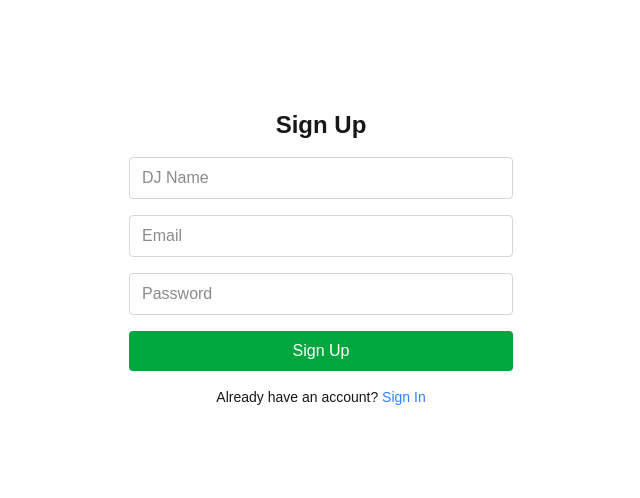
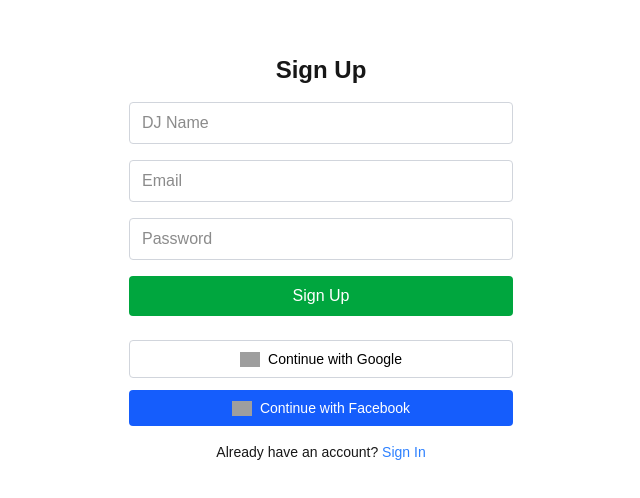
Before and after one commit to larrybesant/MixAndMingle, a Next.js app: page /signup in a window 1280 px wide. Shown: the part 142-640 px from the top of the page, without its empty margins (319-959 px from the left). Built offline with nearby package versions, Linux system fonts and the light colour scheme; no server answers; grey boxes are pictures that could not be loaded.

Commit message:
✨ Add social signup buttons to signup page

```diff
--- a/app/signup/page.tsx
+++ b/app/signup/page.tsx
@@ -3,6 +3,7 @@
 import { useState } from 'react';
 import { useRouter } from 'next/navigation';
 import { supabase } from '@/lib/supabase/client';
+import Image from 'next/image';
 
 export default function SignupPage() {
   const [djName, setDjName] = useState('');
@@ -25,6 +26,13 @@
       setError(error.message);
     } else {
       router.push('/dashboard');
+    }
+  };
+
+  const handleOAuth = async (provider: 'google' | 'facebook') => {
+    const { error } = await supabase.auth.signInWithOAuth({ provider });
+    if (error) {
+      console.error('OAuth signup failed:', error.message);
     }
   };
 
@@ -66,6 +74,24 @@
           Sign Up
         </button>
 
+        <div className="space-y-3 pt-2">
+          <button
+            onClick={() => handleOAuth('google')}
+            className="w-full flex items-center justify-center gap-2 border border-gray-300 py-2 rounded text-sm bg-white text-black hover:bg-gray-100"
+          >
+            <Image src="/icons/google.svg" alt="Google" width={20} height={20} />
+            Continue with Google
+          </button>
+
+          <button
+            onClick={() => handleOAuth('facebook')}
+            className="w-full flex items-center justify-center gap-2 bg-blue-600 text-white py-2 rounded hover:bg-blue-700 text-sm"
+          >
+            <Image src="/icons/facebook.svg" alt="Facebook" width={20} height={20} />
+            Continue with Facebook
+          </button>
+        </div>
+
         <p className="text-center text-sm">
           Already have an account?{' '}
           <a href="/login" className="text-blue-500 hover:underline">
```
